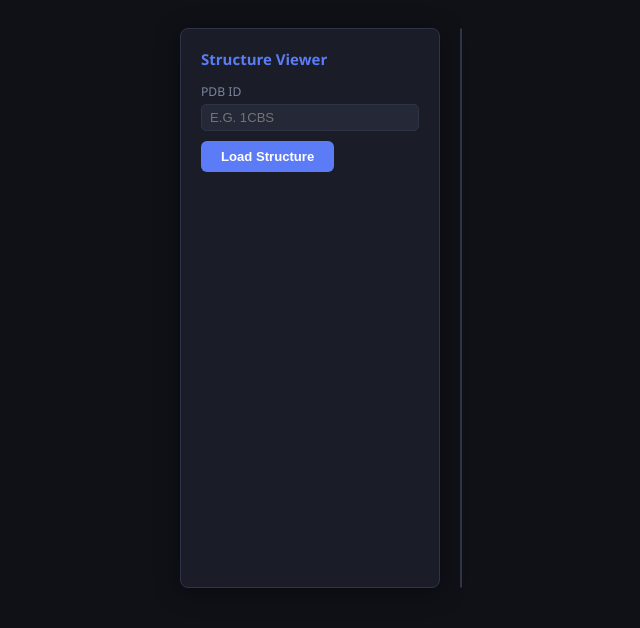
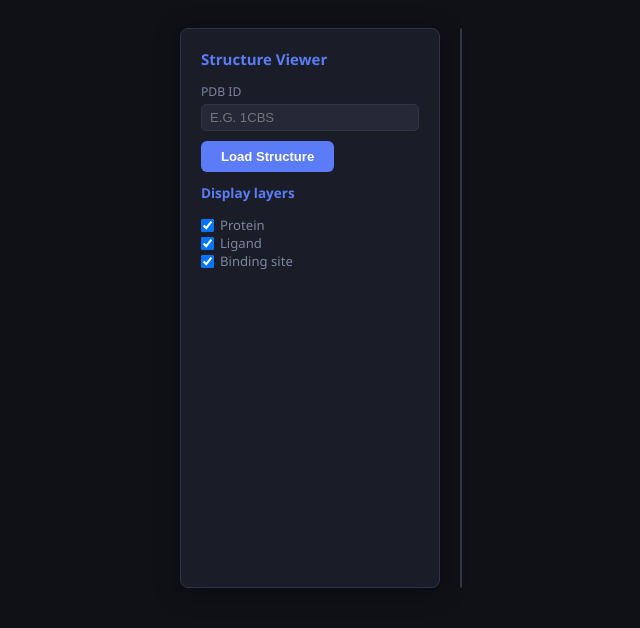
Before and after one commit to 31ldts/vhelibs-web, a Flask app: page / in a window 1280 px wide, after a click on "3D Viewer". Shown: the part 73-701 px from the top of the page, without its empty margins (319-959 px from the left). Run offline with Flask 3, Linux system fonts and the light colour scheme; some libraries are stand-ins or nearby versions.

Commit message:
Add checkboxes to toggle visibility of protein, ligand, and binding site layers in the viewer

```diff
--- a/app/static/js/app.js
+++ b/app/static/js/app.js
@@ -300,6 +300,7 @@ function buildResultCard(r) {
 let nglStage = null;
 let currentComponent = null;
 let isLoadingStructure = false;
+let nglReprs = {};  // { protein: repr, ligand: repr, bs: repr }
 
 const nglContainer      = document.getElementById("nglContainer");
 const viewerPdbInput    = document.getElementById("viewerPdbInput");
@@ -377,6 +378,10 @@ function loadNGLStructure(pdbid, ligandRes, bsRes) {
   }
   viewerLegend.classList.add("hidden");
   viewerResiduePicker.classList.add("hidden");
+  nglReprs = {};
+  document.getElementById("chkProtein").checked = true;
+  document.getElementById("chkLigand").checked = true;
+  document.getElementById("chkBS").checked = true;
 
   const idLower = pdbid.toLowerCase();
   const idUpper = pdbid.toUpperCase();
@@ -435,37 +440,67 @@ function tryLoadSource(sources, index, pdbid, ligandRes, bsRes) {
 
 function renderStructure(comp, ligandRes, bsRes) {
   // Protein cartoon (muted)
-  comp.addRepresentation("cartoon", {
+  const proteinRepr = comp.addRepresentation("cartoon", {
     sele: "protein",
     color: "#64748b",
     opacity: 0.6,
+    name: "protein"
   });
 
   // Ligand residues (amber ball+stick)
+  let ligandRepr;
   if (ligandRes.length) {
     const ligSele = ligandRes.map(nglSele).join(" or ");
-    comp.addRepresentation("ball+stick", {
+    ligandRepr = comp.addRepresentation("ball+stick", {
       sele: ligSele,
       color: "#f59e0b",
       multipleBond: "symmetric",
+      name: "ligand"
     });
   } else {
     // Fallback: show all HETATMs
-    comp.addRepresentation("ball+stick", {
+    ligandRepr = comp.addRepresentation("ball+stick", {
       sele: "hetero and not water",
       color: "#f59e0b",
+      name: "ligand"
     });
   }
 
   // Binding site (blue licorice)
+  let bsRepr = null;
   if (bsRes.length) {
     const bsSele = bsRes.map(nglSele).join(" or ");
-    comp.addRepresentation("licorice", {
+    bsRepr = comp.addRepresentation("licorice", {
       sele: bsSele,
       color: "#5b7cf6",
       opacity: 0.85,
+      name: "bs"
     });
   }
+
+  // Guardar referencias
+  nglReprs.protein = proteinRepr;
+  nglReprs.ligand = ligandRepr;
+  nglReprs.bs = bsRepr;
+
+  // Configurar checkboxes
+  const chkProtein = document.getElementById("chkProtein");
+  const chkLigand = document.getElementById("chkLigand");
+  const chkBS = document.getElementById("chkBS");
+
+  chkProtein.onchange = function() {
+    if (nglReprs.protein) nglReprs.protein.setVisibility(this.checked);
+  };
+  chkLigand.onchange = function() {
+    if (nglReprs.ligand) nglReprs.ligand.setVisibility(this.checked);
+  };
+  chkBS.onchange = function() {
+    if (nglReprs.bs) nglReprs.bs.setVisibility(this.checked);
+  };
+  // Forzar estado inicial
+  chkProtein.onchange.call(chkProtein);
+  chkLigand.onchange.call(chkLigand);
+  chkBS.onchange.call(chkBS);
 
   comp.autoView();
   viewerLegend.classList.remove("hidden");
--- a/app/templates/index.html
+++ b/app/templates/index.html
@@ -141,6 +141,18 @@
             <div class="legend-item"><span class="legend-swatch swatch-bs"></span> Binding site</div>
             <div class="legend-item"><span class="legend-swatch swatch-protein"></span> Protein</div>
           </div>
+          <div class="viewer-layers">
+            <h3 class="card-title" style="font-size:.9rem;margin-top:12px">Display layers</h3>
+            <label class="checkbox-label">
+              <input type="checkbox" id="chkProtein" checked> Protein
+            </label>
+            <label class="checkbox-label">
+              <input type="checkbox" id="chkLigand" checked> Ligand
+            </label>
+            <label class="checkbox-label">
+              <input type="checkbox" id="chkBS" checked> Binding site
+            </label>
+          </div>
           <div id="viewerResiduePicker" class="residue-picker hidden">
             <h3 class="card-title" style="font-size:.9rem;margin-top:12px">Highlight residues</h3>
             <div id="viewerLigandList" class="residue-list"></div>
```
